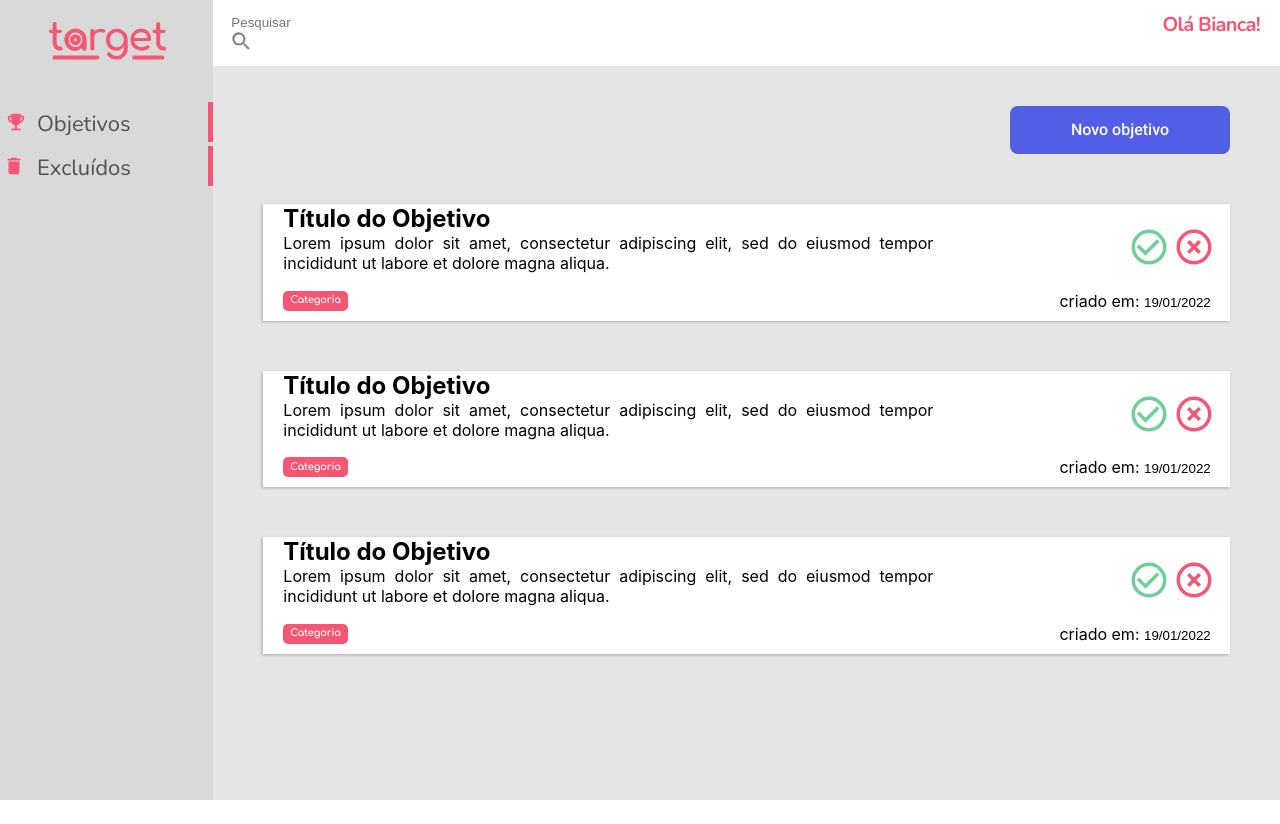
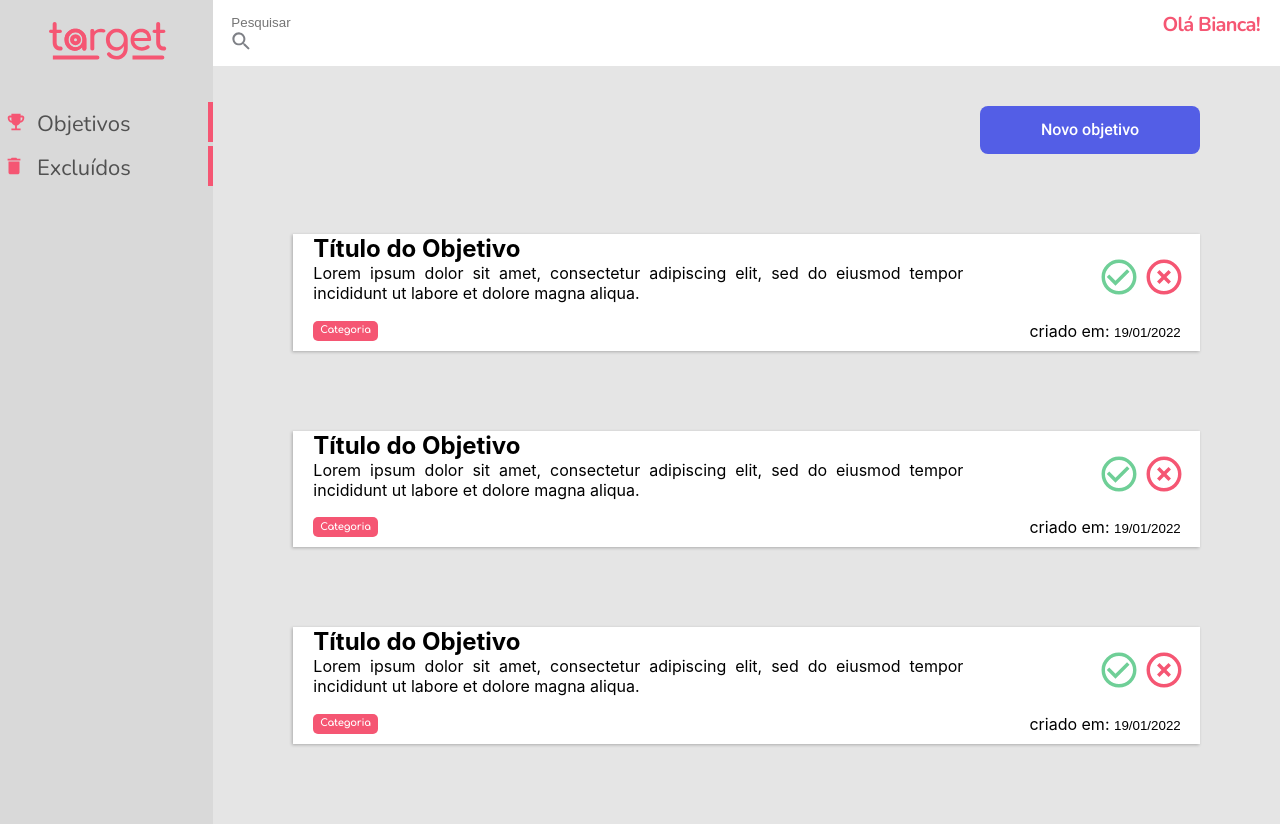
Before and after one commit to anacss21/Frontend-challenge, a React (Create React App) app in the folder sattus/: page / in a window 1280 px wide. Before the commit the page ends 800 px from the top, so only its background shows below. Built offline with nearby package versions, Linux system fonts and the light colour scheme.

Commit message:
atualização margin card

```diff
--- a/sattus/src/components/Card/style.scss
+++ b/sattus/src/components/Card/style.scss
@@ -3,7 +3,7 @@
   flex-direction: column;
   justify-content: center;
 
-  margin: 50px;
+  margin: 80px;
 
   background: #ffffff;
   box-shadow: -1px 1px 3px rgba(0, 0, 0, 0.25);
--- a/sattus/src/pages/Desktop/style.scss
+++ b/sattus/src/pages/Desktop/style.scss
@@ -6,7 +6,7 @@
     .btn {
       display: flex;
       justify-content: flex-end;
-      margin: 40px 50px 0px 0px;
+      margin: 40px 80px 0px 0px;
       cursor: pointer;
     }
   }
```
